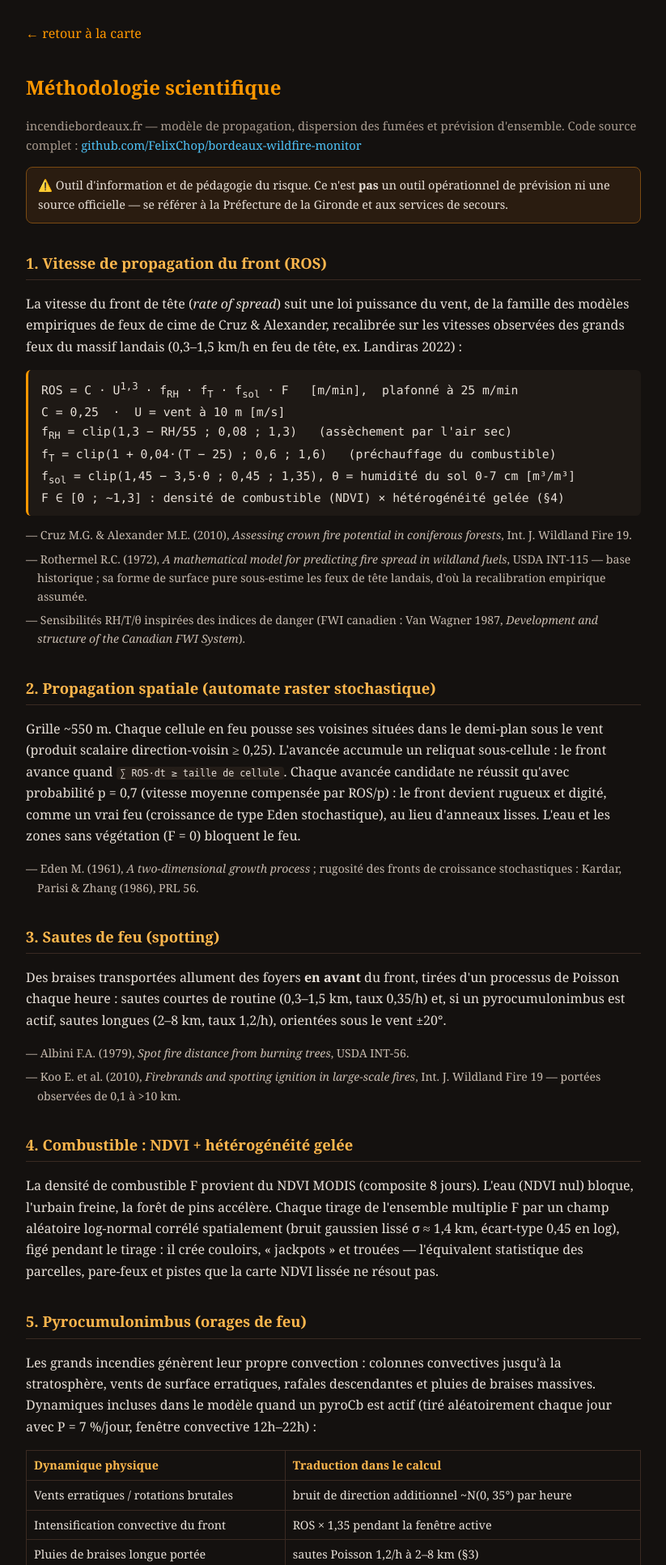
After one commit to FelixChop/bordeaux-wildfire-monitor, a Flask app: page /methodologie in a window 1280 px wide. The commit adds this page. Shown: the top 1933 px of the page at 81% size, without its empty margins (228-1051 px from the left). Run offline with Flask 3, Linux system fonts and the light colour scheme.

Commit message:
Menu burger plein écran, warm cache disque, SEO, méthodologie scientifique
- Menu ☰ plein écran : scénarios d'ensemble, situation en direct, données
  brutes, méthodologie, code source. Panneau « Situation » et badge
  « SIMULATION FUTURE » supprimés (l'indication vit dans la jauge)
- Warm cache disque (/data/warm) : après un redémarrage/déploiement le
  serveur sert immédiatement les dernières données pendant le recalcul en
  fond — l'écran de chargement passe de ~90 s à ~2 s
- Vues membre-représentatif : ref/opt/pess/pyro = tirages réels (médian, p10,
  p90, pyroCb médian) + 🎲 tirage aléatoire parmi les 12 (vue mK) —
  morphologie chaotique réaliste (stochastique + hétérogénéité combustible +
  sautes de braises routinières) au lieu d'anneaux concentriques
- SEO : title/description/canonical/og sur incendiebordeaux.fr, robots.txt,
  sitemap.xml
- /methodologie : formules (ROS, propagation stochastique, spotting, pyroCb,
  lutte, fumée), références (Rothermel 72, Cruz&Alexander 10, Albini 79,
  Koo 10, Fromm 10, Peterson 18, Eden 61, Metropolis&Ulam 49, Leith 74,
  Palmer 00, Finney 11), justification mathématique du Monte Carlo, APIs

Co-Authored-By: Claude Opus 4.8 <noreply@anthropic.com>
Claude-Session: https://claude.ai/code/session_016ijHAmpu4sBV3piFh2caRt

```diff
--- a/app.py
+++ b/app.py
@@ -32,6 +32,29 @@ UPDATE_INTERVAL = 3600  # Refresh every hour (seconds)
 # Global state
 latest_data = None
 last_update = None
+
+# Warm-cache on disk: served instantly after a restart while the background
+# thread refreshes — visitors never wait for a recompute.
+WARM_DIR = Path(os.getenv('WARM_DIR', '/data/warm'))
+
+
+def _warm_save(name, obj):
+    try:
+        WARM_DIR.mkdir(parents=True, exist_ok=True)
+        tmp = WARM_DIR / (name + '.tmp')
+        with open(tmp, 'w') as f:
+            json.dump(obj, f)
+        tmp.rename(WARM_DIR / name)
+    except OSError:
+        pass
+
+
+def _warm_load(name):
+    try:
+        with open(WARM_DIR / name) as f:
+            return json.load(f)
+    except (OSError, ValueError):
+        return None
 
 # Multiple NRT products => more satellite passes => fresher & denser coverage.
 _FIRMS_PRODUCTS = ['VIIRS_SNPP_NRT', 'VIIRS_NOAA20_NRT', 'VIIRS_NOAA21_NRT', 'MODIS_NRT']
@@ -327,6 +350,8 @@ def update_data():
             }
 
             last_update = datetime.utcnow()
+            _warm_save('latest.json', {'latest': latest_data,
+                                       'last_update': last_update.isoformat()})
             print(f"✓ Data updated. Fire distance: {dist_km:.1f} km")
 
             try:
@@ -570,11 +595,21 @@ def compute_ensemble():
                     f['timestamp'] = ts + 'Z'
             views[v] = d
         _ens_store['views'] = views
+        _ens_store['store'] = store   # gardé pour dériver les tirages 'mK'
         _ens_store['ver'] = ver
+        _warm_save('views.json', {'ver': ver, 'views': views})
         print(f"✓ Ensemble {ver}: {len(views)} vues prêtes")
     finally:
         _sim_lock.release()
     return _ens_store['views']
+
+
+def _normalize_ts(d):
+    for f in d.get('frames', []):
+        ts = f.get('timestamp')
+        if ts and not ts.endswith('Z'):
+            f['timestamp'] = ts + 'Z'
+    return d
 
 
 @app.route('/api/scenario')
@@ -584,7 +619,14 @@ def api_scenario():
         return jsonify({'error': 'No data available'}), 503
     views = _ens_store['views'] or compute_ensemble()
     view = request.args.get('view', 'ref')
-    data = (views or {}).get(view if view in _VIEWS else 'ref')
+    if not (view in _VIEWS or (view.startswith('m') and view[1:].isdigit())):
+        view = 'ref'
+    data = (views or {}).get(view)
+    if data is None and views is not None and _ens_store.get('store') is not None:
+        # tirage individuel 'mK' : dérivé à la demande puis mis en cache
+        from src.fire_front import derive_view
+        data = _normalize_ts(derive_view(_ens_store['store'], view))
+        views[view] = data
     return jsonify(data if data else {'error': 'Computing'}), (200 if data else 503)
 
 
@@ -1186,6 +1228,27 @@ def api_air_grid():
     return jsonify(_cached('airgrid', 1800, prod) or {'points': []})
 
 
+@app.route('/robots.txt')
+def robots():
+    return Response("User-agent: *\nAllow: /\nSitemap: https://incendiebordeaux.fr/sitemap.xml\n",
+                    mimetype='text/plain')
+
+
+@app.route('/sitemap.xml')
+def sitemap():
+    xml = ('<?xml version="1.0" encoding="UTF-8"?>'
+           '<urlset xmlns="http://www.sitemaps.org/schemas/sitemap/0.9">'
+           '<url><loc>https://incendiebordeaux.fr/</loc><changefreq>hourly</changefreq></url>'
+           '<url><loc>https://incendiebordeaux.fr/methodologie</loc><changefreq>monthly</changefreq></url>'
+           '</urlset>')
+    return Response(xml, mimetype='application/xml')
+
+
+@app.route('/methodologie')
+def methodologie():
+    return render_template('methodologie.html')
+
+
 @app.route('/api/communes')
 def api_communes():
     """Simplified commune boundaries (geo.api.gouv.fr) within the view."""
@@ -1247,6 +1310,23 @@ def api_aircraft_history():
     return jsonify({'positions': pos})
 
 
+# Boot from the warm disk cache: serve slightly-stale data immediately after a
+# restart instead of showing a loading screen for the recompute duration.
+_w = _warm_load('latest.json')
+if _w and _w.get('latest'):
+    latest_data = _w['latest']
+    try:
+        last_update = datetime.fromisoformat(_w['last_update'])
+    except (KeyError, ValueError):
+        last_update = datetime.utcnow()
+    print("✓ Warm cache: données servies depuis le disque")
+_w = _warm_load('views.json')
+if _w and _w.get('views'):
+    _ens_store['views'] = _w['views']
+    _ens_store['ver'] = _w.get('ver')   # même heure => pas de recalcul inutile
+    print("✓ Warm cache: ensemble servi depuis le disque")
+del _w
+
 # Start background data fetch thread at import time so it also runs under
 # gunicorn (which never executes the __main__ block). update_data() does its
 # first fetch immediately then loops with an hourly sleep.
--- /dev/null
+++ b/templates/methodologie.html
@@ -0,0 +1,155 @@
+<!DOCTYPE html>
+<html lang="fr">
+<head>
+  <meta charset="utf-8">
+  <meta name="viewport" content="width=device-width, initial-scale=1">
+  <title>Méthodologie scientifique — Incendie Bordeaux</title>
+  <meta name="description" content="Formules mathématiques, références scientifiques et justification de la méthode Monte Carlo utilisées par la simulation de propagation du feu d'incendiebordeaux.fr.">
+  <link rel="canonical" href="https://incendiebordeaux.fr/methodologie">
+  <style>
+    body{font-family:Georgia,'Times New Roman',serif;background:#14110f;color:#e8e0d8;
+      max-width:760px;margin:0 auto;padding:28px 18px 80px;line-height:1.65}
+    h1{font-size:1.5em;color:#ff9800;margin-bottom:4px}
+    h2{font-size:1.15em;color:#ffb74d;margin:34px 0 10px;border-bottom:1px solid #3a2a22;padding-bottom:5px}
+    h3{font-size:1em;color:#ffcc80;margin:20px 0 6px}
+    .sub{color:#a89a8e;font-size:.92em}
+    .eq{background:#1e1915;border-left:3px solid #ff9800;border-radius:6px;
+      padding:10px 16px;margin:12px 0;font-family:ui-monospace,Menlo,monospace;font-size:.92em;overflow-x:auto}
+    code{background:#241d18;padding:1px 5px;border-radius:4px;font-size:.9em}
+    a{color:#4fc3f7;text-decoration:none} a:hover{text-decoration:underline}
+    .ref{font-size:.88em;color:#c9bcb0;margin:6px 0 6px 14px;text-indent:-14px}
+    table{border-collapse:collapse;width:100%;font-size:.9em;margin:10px 0}
+    td,th{border:1px solid #3a2a22;padding:6px 9px;text-align:left}
+    th{color:#ffb74d}
+    .back{display:inline-block;margin-bottom:18px;color:#ff9800}
+    .warn{background:#2a1c10;border:1px solid #7a4a12;border-radius:8px;padding:10px 14px;font-size:.9em}
+  </style>
+</head>
+<body>
+  <a class="back" href="/">← retour à la carte</a>
+  <h1>Méthodologie scientifique</h1>
+  <p class="sub">incendiebordeaux.fr — modèle de propagation, dispersion des fumées et prévision d'ensemble.
+  Code source complet : <a href="https://github.com/FelixChop/bordeaux-wildfire-monitor">github.com/FelixChop/bordeaux-wildfire-monitor</a></p>
+
+  <div class="warn">⚠️ Outil d'information et de pédagogie du risque. Ce n'est <b>pas</b> un outil opérationnel
+  de prévision ni une source officielle — se référer à la Préfecture de la Gironde et aux services de secours.</div>
+
+  <h2>1. Vitesse de propagation du front (ROS)</h2>
+  <p>La vitesse du front de tête (<i>rate of spread</i>) suit une loi puissance du vent, de la famille des
+  modèles empiriques de feux de cime de Cruz &amp; Alexander, recalibrée sur les vitesses observées des
+  grands feux du massif landais (0,3–1,5 km/h en feu de tête, ex. Landiras 2022) :</p>
+  <div class="eq">ROS = C · U<sup>1,3</sup> · f<sub>RH</sub> · f<sub>T</sub> · f<sub>sol</sub> · F&nbsp;&nbsp;&nbsp;[m/min],&nbsp; plafonné à 25 m/min
+<br>C = 0,25 &nbsp;·&nbsp; U = vent à 10 m [m/s]
+<br>f<sub>RH</sub> = clip(1,3 − RH/55 ; 0,08 ; 1,3) &nbsp;&nbsp;(assèchement par l'air sec)
+<br>f<sub>T</sub> = clip(1 + 0,04·(T − 25) ; 0,6 ; 1,6) &nbsp;&nbsp;(préchauffage du combustible)
+<br>f<sub>sol</sub> = clip(1,45 − 3,5·θ ; 0,45 ; 1,35), θ = humidité du sol 0-7 cm [m³/m³]
+<br>F ∈ [0 ; ~1,3] : densité de combustible (NDVI) × hétérogénéité gelée (§4)</div>
+  <p class="ref">— Cruz M.G. &amp; Alexander M.E. (2010), <i>Assessing crown fire potential in coniferous forests</i>, Int. J. Wildland Fire 19.</p>
+  <p class="ref">— Rothermel R.C. (1972), <i>A mathematical model for predicting fire spread in wildland fuels</i>, USDA INT-115 — base historique ; sa forme de surface pure sous-estime les feux de tête landais, d'où la recalibration empirique assumée.</p>
+  <p class="ref">— Sensibilités RH/T/θ inspirées des indices de danger (FWI canadien : Van Wagner 1987, <i>Development and structure of the Canadian FWI System</i>).</p>
+
+  <h2>2. Propagation spatiale (automate raster stochastique)</h2>
+  <p>Grille ~550 m. Chaque cellule en feu pousse ses voisines situées dans le demi-plan sous le vent
+  (produit scalaire direction-voisin ≥ 0,25). L'avancée accumule un reliquat sous-cellule :
+  le front avance quand <code>∑ ROS·dt ≥ taille de cellule</code>. Chaque avancée candidate ne réussit
+  qu'avec probabilité p = 0,7 (vitesse moyenne compensée par ROS/p) : le front devient rugueux et
+  digité, comme un vrai feu (croissance de type Eden stochastique), au lieu d'anneaux lisses.
+  L'eau et les zones sans végétation (F = 0) bloquent le feu.</p>
+  <p class="ref">— Eden M. (1961), <i>A two-dimensional growth process</i> ; rugosité des fronts de croissance stochastiques : Kardar, Parisi &amp; Zhang (1986), PRL 56.</p>
+
+  <h2>3. Sautes de feu (spotting)</h2>
+  <p>Des braises transportées allument des foyers <b>en avant</b> du front, tirées d'un processus de
+  Poisson chaque heure : sautes courtes de routine (0,3–1,5 km, taux 0,35/h) et, si un
+  pyrocumulonimbus est actif, sautes longues (2–8 km, taux 1,2/h), orientées sous le vent ±20°.</p>
+  <p class="ref">— Albini F.A. (1979), <i>Spot fire distance from burning trees</i>, USDA INT-56.</p>
+  <p class="ref">— Koo E. et al. (2010), <i>Firebrands and spotting ignition in large-scale fires</i>, Int. J. Wildland Fire 19 — portées observées de 0,1 à &gt;10 km.</p>
+
+  <h2>4. Combustible : NDVI + hétérogénéité gelée</h2>
+  <p>La densité de combustible F provient du NDVI MODIS (composite 8 jours). L'eau (NDVI nul) bloque,
+  l'urbain freine, la forêt de pins accélère. Chaque tirage de l'ensemble multiplie F par un champ
+  aléatoire log-normal corrélé spatialement (bruit gaussien lissé σ ≈ 1,4 km, écart-type 0,45 en log),
+  figé pendant le tirage : il crée couloirs, « jackpots » et trouées — l'équivalent statistique des
+  parcelles, pare-feux et pistes que la carte NDVI lissée ne résout pas.</p>
+
+  <h2>5. Pyrocumulonimbus (orages de feu)</h2>
+  <p>Les grands incendies génèrent leur propre convection : colonnes convectives jusqu'à la
+  stratosphère, vents de surface erratiques, rafales descendantes et pluies de braises massives.
+  Dynamiques incluses dans le modèle quand un pyroCb est actif (tiré aléatoirement chaque jour avec
+  P = 7 %/jour, fenêtre convective 12h–22h) :</p>
+  <table>
+    <tr><th>Dynamique physique</th><th>Traduction dans le calcul</th></tr>
+    <tr><td>Vents erratiques / rotations brutales</td><td>bruit de direction additionnel ~N(0, 35°) par heure</td></tr>
+    <tr><td>Intensification convective du front</td><td>ROS × 1,35 pendant la fenêtre active</td></tr>
+    <tr><td>Pluies de braises longue portée</td><td>sautes Poisson 1,2/h à 2–8 km (§3)</td></tr>
+  </table>
+  <p class="ref">— Fromm M. et al. (2010), <i>The untold story of pyrocumulonimbus</i>, Bull. Amer. Meteor. Soc. 91.</p>
+  <p class="ref">— Peterson D.A. et al. (2018), <i>Wildfire-driven thunderstorms cause a volcano-like stratospheric injection of smoke</i>, npj Climate &amp; Atmos. Sci. 1.</p>
+  <p class="ref">— McRae R.H.D. &amp; Sharples J.J. (2015), sur les conditions d'emballement convectif des feux (blow-up), IJWF.</p>
+
+  <h2>6. Prévision d'ensemble Monte Carlo — justification</h2>
+  <p>On propage <b>l'incertitude des entrées réellement imprévisibles</b> à travers la dynamique non
+  linéaire du feu en tirant N = 12 simulations indépendantes :</p>
+  <div class="eq">vent : marche aléatoire AR(1) sur la direction et log-vitesse,
+<br>&nbsp;&nbsp;σ<sub>dir</sub>(h) = 1,8 + 1,1·(h/24) [°/h], persistance 0,92 → l'incertitude CROÎT avec l'échéance
+<br>pyroCb : Bernoulli quotidien P = 0,07 → P(≥1 sur 7 j) ≈ 40 %
+<br>lutte : efficacité × LogNormale(0 ; 0,15)
+<br>combustible : champ log-normal corrélé par tirage (§4)</div>
+  <p><b>Pourquoi c'est mathématiquement correct.</b> Pour toute observable g (surface brûlée,
+  atteinte d'une commune…), l'estimateur Monte Carlo <code>ĝ = (1/N)·∑ g(X<sub>i</sub>)</code> est
+  <b>sans biais</b> et converge presque sûrement vers E[g(X)] (loi forte des grands nombres) ; le
+  théorème central limite donne une erreur en O(σ/√N), <b>indépendante de la dimension</b> de l'espace
+  des entrées — décisif ici où l'aléa vit en très grande dimension (une trajectoire de vent horaire ×
+  7 jours + champs de combustible). Les quantiles empiriques (p10, médiane, p90) sont des estimateurs
+  convergents des quantiles de la distribution prédictive. Avec N = 12, l'erreur sur les quantiles
+  extrêmes reste large : c'est pourquoi l'interface affiche la <b>fourchette p10–p90</b> plutôt qu'une
+  fausse précision, et montre des <b>membres individuels</b> (morphologie réaliste) plutôt que la
+  moyenne cellule à cellule, qui lisserait artificiellement les formes.</p>
+  <p>Cette approche est le standard opérationnel : c'est le principe des prévisions d'ensemble
+  météorologiques et du système FSPro utilisé par l'US Forest Service pour la probabilité de
+  propagation des grands feux.</p>
+  <p class="ref">— Metropolis N. &amp; Ulam S. (1949), <i>The Monte Carlo method</i>, JASA 44.</p>
+  <p class="ref">— Leith C.E. (1974), <i>Theoretical skill of Monte Carlo forecasts</i>, Mon. Wea. Rev. 102 ; Palmer T.N. (2000), <i>Predicting uncertainty in forecasts of weather and climate</i>, Rep. Prog. Phys. 63.</p>
+  <p class="ref">— Finney M.A. et al. (2011), <i>A simulation of probabilistic wildfire risk components for the continental United States</i> (FSPro/FSim), Stoch. Env. Res. Risk Assess. 25.</p>
+
+  <h2>7. Lutte anti-incendie</h2>
+  <div class="eq">ROS<sub>eff</sub> = ROS · (1 − E),&nbsp; E = clip(0,75 · m · ramp(h) · w(U) ; 0 ; 0,95)
+<br>ramp(h) = min(1, h/18) &nbsp;(montée en puissance des moyens ~18 h)
+<br>w(U) = clip(1,15 − U/14 ; 0,25 ; 1) &nbsp;(feu de tête incontrôlable par vent fort)
+<br>m ~ LogNormale(0 ; 0,15) par tirage</div>
+  <p class="ref">— Ordres de grandeur d'efficacité et seuils de contrôlabilité : Hirsch &amp; Martell (1996), <i>A review of initial attack fire crew productivity</i>, IJWF ; doctrine « règle des 30-30-30 ».</p>
+
+  <h2>8. Dispersion des fumées (qualité de l'air prédite)</h2>
+  <p>Nappe advectée sur grille ~4 km par schéma semi-lagrangien sous-échantillonné
+  (déplacement ≤ 1,2 cellule par sous-pas — sans quoi un vent fort ferait « sauter » le panache
+  au-dessus des villes), avec diffusion gaussienne et dépôt :</p>
+  <div class="eq">S<sub>t+dt</sub> = G<sub>σ</sub> ∗ A(S<sub>t</sub>, u·dt) · λ + Q·B<sub>t</sub>
+<br>A : advection semi-lagrangienne (vent moyen horaire) · G<sub>σ</sub> : diffusion (σ≈0,7 cellule/h)
+<br>λ = 0,93/h (dépôt + dilution verticale) · B<sub>t</sub> : cellules en feu depuis &lt; 12 h · Q : taux d'émission</div>
+  <p>C'est la discrétisation classique de l'équation d'advection-diffusion-réaction des panaches.
+  Le champ observé (passé/présent) vient lui du modèle <b>CAMS</b> de Copernicus (chimie-transport
+  complet, résolution ~11 km), qui assimile les émissions de feux réelles.</p>
+  <p class="ref">— Stohl A. et al. (2005), <i>The Lagrangian particle dispersion model FLEXPART</i>, ACP 5 (principe advection-diffusion-dépôt).</p>
+
+  <h2>9. Sources de données (APIs)</h2>
+  <table>
+    <tr><th>Donnée</th><th>Source / API</th><th>Fréquence</th></tr>
+    <tr><td>Foyers actifs (précis)</td><td><a href="https://firms.modaps.eosdis.nasa.gov/">NASA FIRMS</a> — VIIRS S-NPP/NOAA-20/NOAA-21 + MODIS</td><td>~4 passages/jour</td></tr>
+    <tr><td>Détection géostationnaire</td><td><a href="https://data.eumetsat.int/">EUMETSAT</a> — Active Fire Monitoring MTG (EO:EUM:DAT:0682)</td><td>~10 min</td></tr>
+    <tr><td>Vent, T°, humidité, sol</td><td><a href="https://open-meteo.com/">Open-Meteo</a> (AROME / ARPEGE / ECMWF, grille 6×6)</td><td>horaire, J-5 → J+8</td></tr>
+    <tr><td>Qualité de l'air observée</td><td>Open-Meteo Air Quality (modèle <b>CAMS</b> Copernicus)</td><td>horaire</td></tr>
+    <tr><td>Végétation (combustible)</td><td><a href="https://gibs.earthdata.nasa.gov/">NASA GIBS</a> — NDVI MODIS 8 jours</td><td>8 jours</td></tr>
+    <tr><td>Contours des communes</td><td><a href="https://geo.api.gouv.fr/">geo.api.gouv.fr</a> (IGN/INSEE)</td><td>statique</td></tr>
+    <tr><td>Trafic routier</td><td>TomTom Traffic Incidents (désactivé dans l'UI)</td><td>2 min</td></tr>
+  </table>
+
+  <h2>10. Limites connues</h2>
+  <p>Raster 550 m sans coupe-feux/routes explicites (traités statistiquement §4) ; lutte modélisée en
+  réduction moyenne de ROS et non en tactique spatiale ; N = 12 tirages (quantiles extrêmes bruités) ;
+  calibration ROS régionale (Landes) non transférable telle quelle ; fumée sans chimie ni inversion
+  thermique explicite. Les surfaces sont des <b>ordres de grandeur encadrés</b>, pas des mesures.</p>
+
+  <p class="sub" style="margin-top:34px">Code source, données et historique complet :
+  <a href="https://github.com/FelixChop/bordeaux-wildfire-monitor">FelixChop/bordeaux-wildfire-monitor</a>.
+  Construit avec Claude (Anthropic).</p>
+</body>
+</html>
```
Also changed, not shown: src/fire_front.py (+61 -36 lines), templates/index.html (+71 -39 lines).
